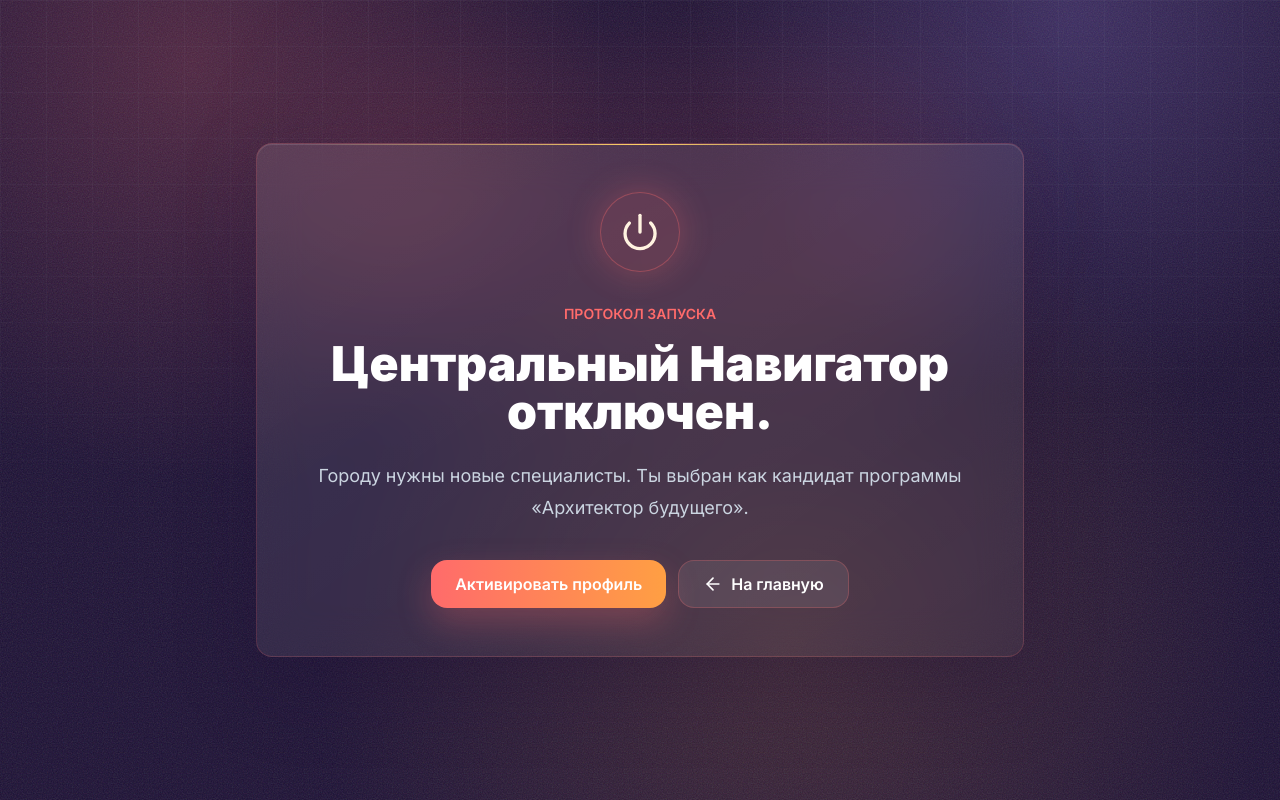
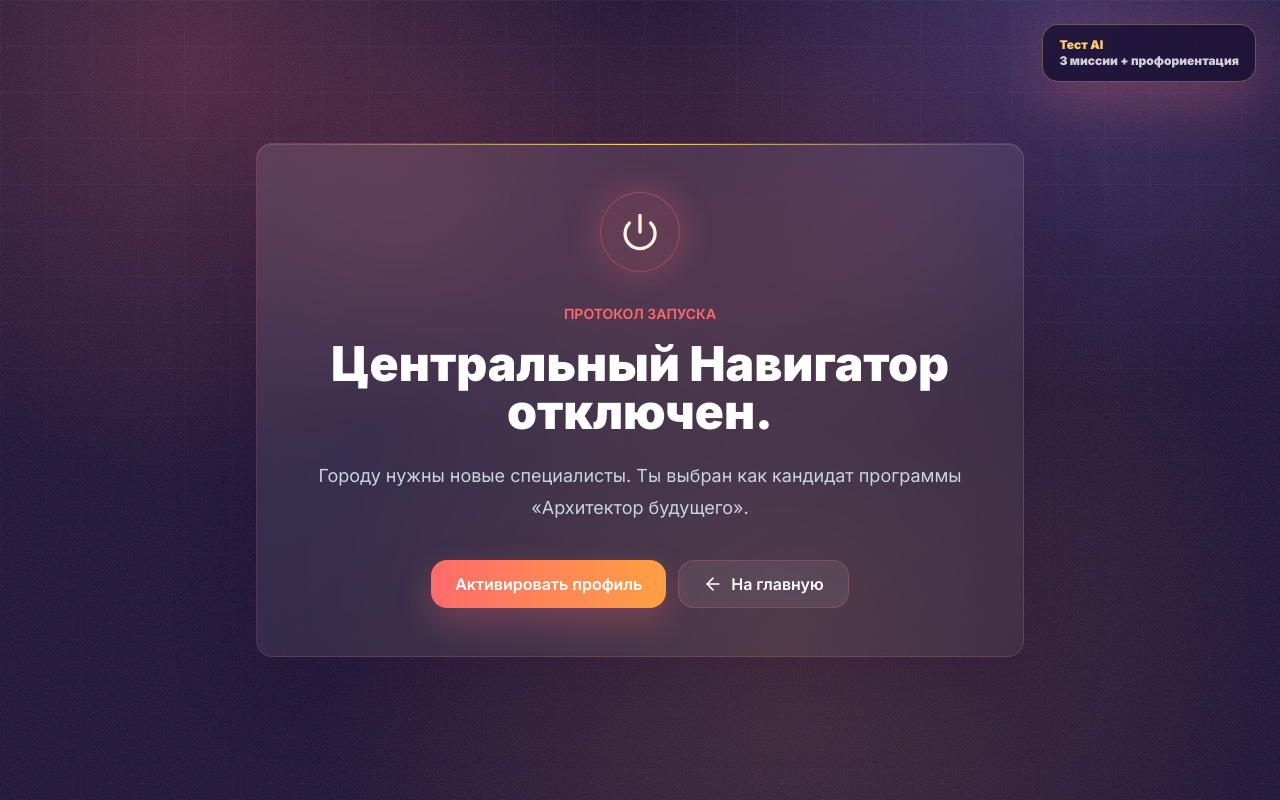
Before and after one commit to Fezco-15/NEOPOLIS, a Next.js app: page /game in a window 1280 px wide. Built offline with nearby package versions, Linux system fonts and the light colour scheme.

Commit message:
Add AI test report shortcut

```diff
--- a/src/app/game/page.tsx
+++ b/src/app/game/page.tsx
@@ -33,6 +33,7 @@ export default function GamePage() {
   const [activeView, setActiveView] = useState<PlatformView>("home");
   const [subscription, setSubscription] = useState<SubscriptionState>({ status: "free", plan: null, start: null, end: null });
   const [fullReportUnlocked, setFullReportUnlocked] = useState(false);
+  const [testAiUnlocked, setTestAiUnlocked] = useState(false);
 
   useEffect(() => {
     const status = window.localStorage.getItem("neopolis-subscription-status");
@@ -49,10 +50,51 @@ export default function GamePage() {
   const activeMission = careerMissions.find((mission) => mission.id === activeMissionId) ?? careerMissions[0];
   const subscriptionActive = subscription.status === "active";
   const allMissionsCompleted = completedMissionIds.length >= careerMissions.length;
+  const betaMissionIds = careerMissions.filter((mission) => mission.tier !== "premium").slice(0, 3).map((mission) => mission.id);
+
+  function openAiTestReport() {
+    const betaMissions = careerMissions.filter((mission) => mission.tier !== "premium").slice(0, 3);
+    const testAnswers = betaMissions.flatMap((mission, missionIndex) =>
+      mission.scenes.map((scene, sceneIndex) => {
+        const selected = scene.choices[(missionIndex + sceneIndex) % scene.choices.length];
+        return {
+          missionId: mission.id,
+          sceneTitle: scene.title,
+          choice: selected.text,
+          traits: selected.traits,
+          signal: selected.signal
+        };
+      })
+    );
+
+    setAccount((current) => current ?? { name: "Алекс", email: "demo@neopolis.ai", grade: "9 класс" });
+    setAvatar((current) => current ?? {
+      style: "Аналитик",
+      styleImage: "/avatar-analyst.svg",
+      gadget: "Дрон",
+      gadgetImage: "/gadget-drone.svg",
+      approach: "Сначала изучить данные",
+      specialization: "Аналитика"
+    });
+    setAnswers(testAnswers);
+    setCompletedMissionIds(betaMissionIds);
+    setActiveMissionId(betaMissionIds[0] ?? careerMissions[0].id);
+    setActiveView("home");
+    setTestAiUnlocked(true);
+    setStage("report");
+  }
 
   return (
     <main className="relative min-h-screen overflow-hidden">
       <div className="absolute left-1/2 top-16 h-72 w-[42rem] -translate-x-1/2 rounded-full bg-[#FF6B6B]/[0.12] blur-3xl" />
+      <button
+        type="button"
+        onClick={openAiTestReport}
+        className="fixed right-4 top-4 z-[80] rounded-2xl border border-[#FFD166]/35 bg-[#1B0F33]/80 px-4 py-3 text-left text-xs font-black text-white shadow-[0_18px_60px_rgba(255,107,107,0.28)] backdrop-blur-2xl transition hover:-translate-y-0.5 hover:border-[#FF6B6B]/70 hover:bg-[#FF6B6B]/20 sm:right-6 sm:top-6"
+      >
+        <span className="block text-[#FFD166]">Тест AI</span>
+        <span className="block text-white/80">3 миссии + профориентация</span>
+      </button>
       <AnimatePresence mode="wait">
         <motion.div
           key={`${stage}-${activeMissionId}`}
@@ -159,6 +201,7 @@ export default function GamePage() {
                 answers={answers}
                 onBackToMap={() => setStage("app")}
                 onOpenSubscription={() => setStage("subscription")}
+                showAiForTesting={testAiUnlocked}
               />
             </PlatformShell>
           )}
--- a/src/components/game/result-screen.tsx
+++ b/src/components/game/result-screen.tsx
@@ -36,13 +36,15 @@ export function ResultScreen({
   avatar,
   answers,
   onBackToMap,
-  onOpenSubscription
+  onOpenSubscription,
+  showAiForTesting = false
 }: {
   account: AccountState | null;
   avatar: AvatarState | null;
   answers: MissionAnswer[];
   onBackToMap: () => void;
   onOpenSubscription: () => void;
+  showAiForTesting?: boolean;
 }) {
   const topTraits = getTopTraits(answers);
   const totalXp = betaMissions.reduce((sum, mission) => sum + mission.xp, 0);
@@ -179,7 +181,20 @@ export function ResultScreen({
           </CardContent>
         </Card>
 
-        <PremiumAiAnalysisGate account={account} avatar={avatar} answers={answers} onOpenSubscription={onOpenSubscription} />
+        {showAiForTesting ? (
+          <Card className="mt-6 border-[#00D1C6]/35">
+            <CardContent className="p-6 sm:p-8">
+              <Badge>Тестовый режим</Badge>
+              <h2 className="mt-4 text-2xl font-black text-white">AI-анализ открыт для проверки</h2>
+              <p className="mt-3 leading-7 text-slate-300">
+                Этот блок получает 15 тестовых решений из первых трех beta-миссий. Так можно быстро проверить, что нейросеть анализирует реальные выборы игрока.
+              </p>
+              <AiCareerAnalysis account={account} avatar={avatar} answers={answers} />
+            </CardContent>
+          </Card>
+        ) : (
+          <PremiumAiAnalysisGate account={account} avatar={avatar} answers={answers} onOpenSubscription={onOpenSubscription} />
+        )}
       </div>
     </div>
   );
```
